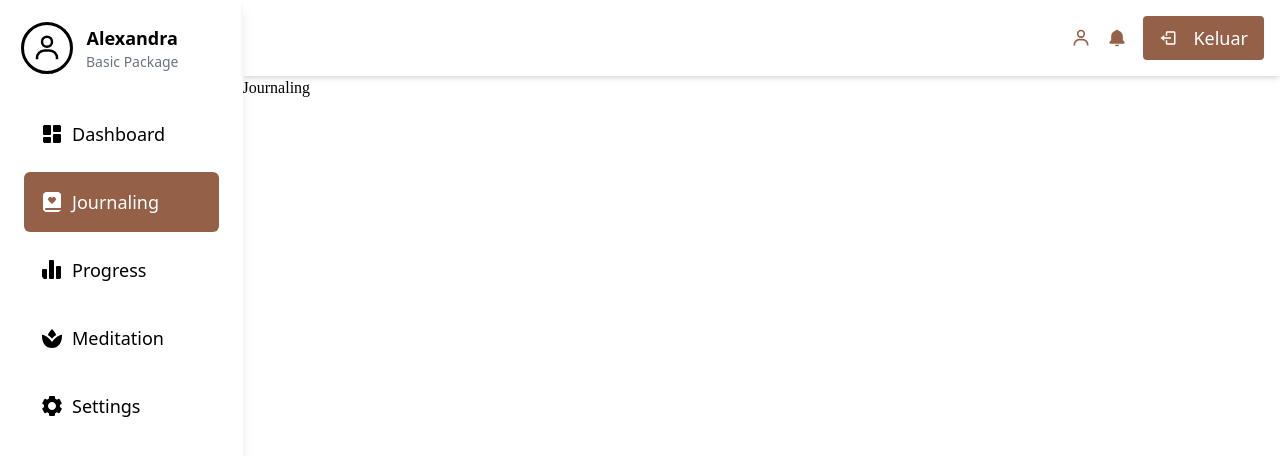
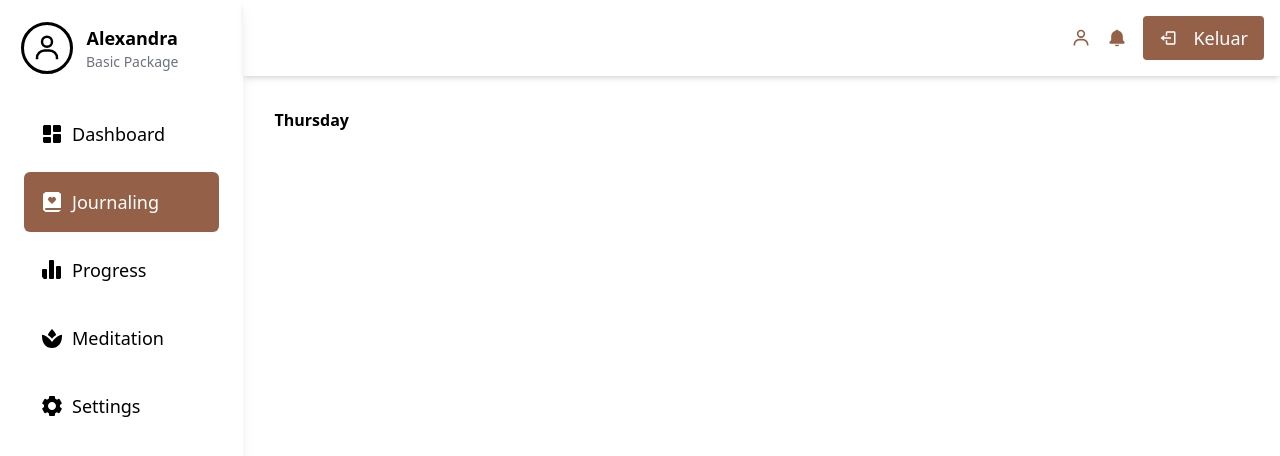
Before and after one commit to oxqlion/mindflow, a React (Vite) app in the folder client/: page /dashboard/1 in a window 1280 px wide. Both pictures are taken after a click on the button "Journaling". Shown: the top 456 px of the page. Built offline with nearby package versions, Linux system fonts and the light colour scheme; no server answers.

Commit message:
frontend journaling dashboard

```diff
--- a/client/src/pages/dashboard/Journaling.jsx
+++ b/client/src/pages/dashboard/Journaling.jsx
@@ -2,7 +2,13 @@ import React from 'react'
 
 const Journaling = () => {
   return (
-    <div>Journaling</div>
+    <div className="flex flex-col items-start justify-center w-full p-8 gap-4">
+      <div className= "flex flex-col w-full items-start justify-start">
+        <p className="font-sans font-semibold text-brown text-4x1">
+          Thursday
+        </p>
+      </div>
+    </div>
   )
 }
 
```
